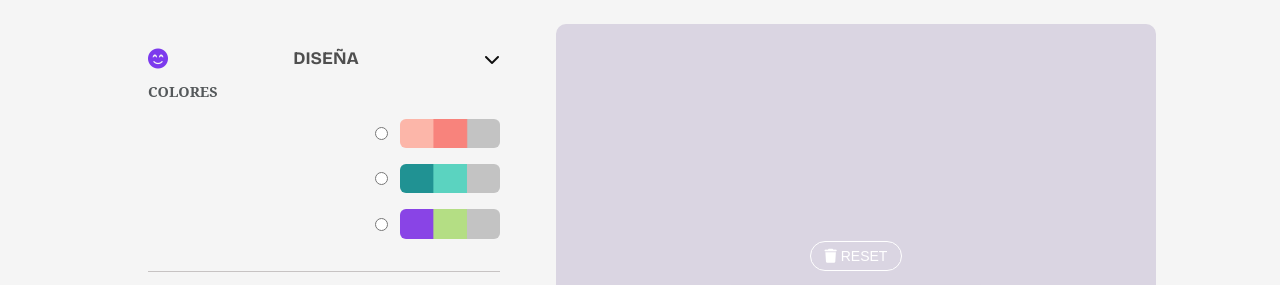
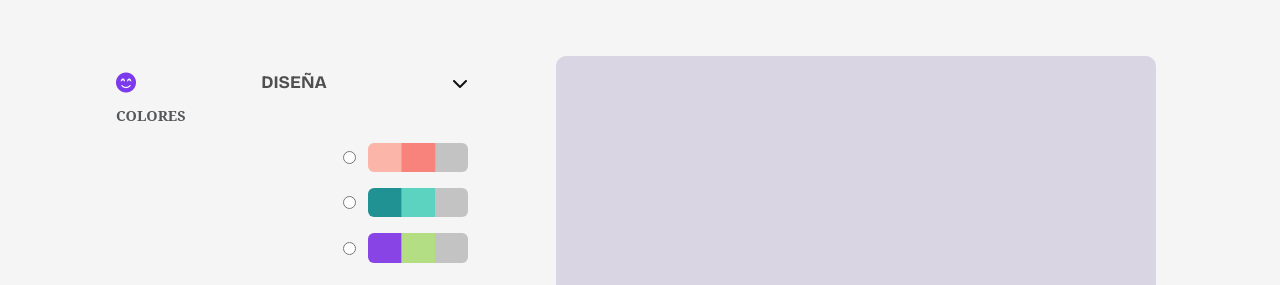
Before and after one commit to mariajose-serrano/project-promo-58-module-2-team-1, a website built with Vite: page src/create.html in a window 1280 px wide. Shown: the part 132-417 px from the top of the page. Built offline with nearby package versions, Linux system fonts and the light colour scheme; files whose address does not match are found by name.

Commit message:
adapt main sections

```diff
--- a/src/scss/sections/_form.scss
+++ b/src/scss/sections/_form.scss
@@ -1,7 +1,7 @@
 .main__section {
     display: flex;
     justify-content: center;
-    align-items: flex-start;
+    align-items: stretch;
     background-color: #f5f5f5;
     padding: 2rem 0;
     gap: 2rem;
@@ -13,6 +13,7 @@
     width: 50%;
     max-width: 400px;
     padding: 1.5rem;
+     padding: 3rem 1.5rem;
 }
 
 .design__article {
@@ -99,7 +100,6 @@ input[type="radio"] {
 .profile-form label {
     font-family: var(--secondary-font);
     font-weight: 600;
-    color: #54585a;
     margin-bottom: 0.25rem;
 }
 
@@ -151,11 +151,13 @@ input[type="radio"] {
     color: #54585a;
     margin-bottom: 2rem;
     margin-top: 2rem;
+    color: white;
 
 }
 
 .share__button:hover {
     background-color: var(--btn-hover);
+    color: #54585a;
 }
 
 .share__result {
@@ -215,6 +217,7 @@ input[type="radio"] {
 
 /* Botón personalizado */
 .image-btn {
+    color: white;
     background-color: #9d66d1;
     padding: 0.6rem 1rem;
     border-radius: 6px;
@@ -224,6 +227,7 @@ input[type="radio"] {
 
 .image-btn:hover {
     background-color: var(--btn-hover);
+    color: #54585a;
 }
 
 /* Cuadrado de previsualización */
--- a/src/scss/sections/_preview.scss
+++ b/src/scss/sections/_preview.scss
@@ -1,13 +1,16 @@
 .preview {
-  width: 50%;
+  flex: 1; /* que use el mismo espacio flexible que el formulario */
   max-width: 600px;
-  height: 100vh;
-  justify-content: center;
   display: flex;
   flex-direction: column;
   align-items: center;
+  justify-content: center;
   background-color: #dad5e2;
   border-radius: 10px;
+  padding: 3rem 1.5rem;
+  box-sizing: border-box;
+  margin: 2rem;
+
 }
 
 .reset-btn {
@@ -18,11 +21,11 @@
   font-size: 14px;
   cursor: pointer;
   margin-bottom: 20px;
-  color: #fff;
+  color:var(--text3);
 }
 
 .reset-btn:hover {
-    background-color: var(--text3);
+    background-color: white;
 }
 
 .profile-card {
```
